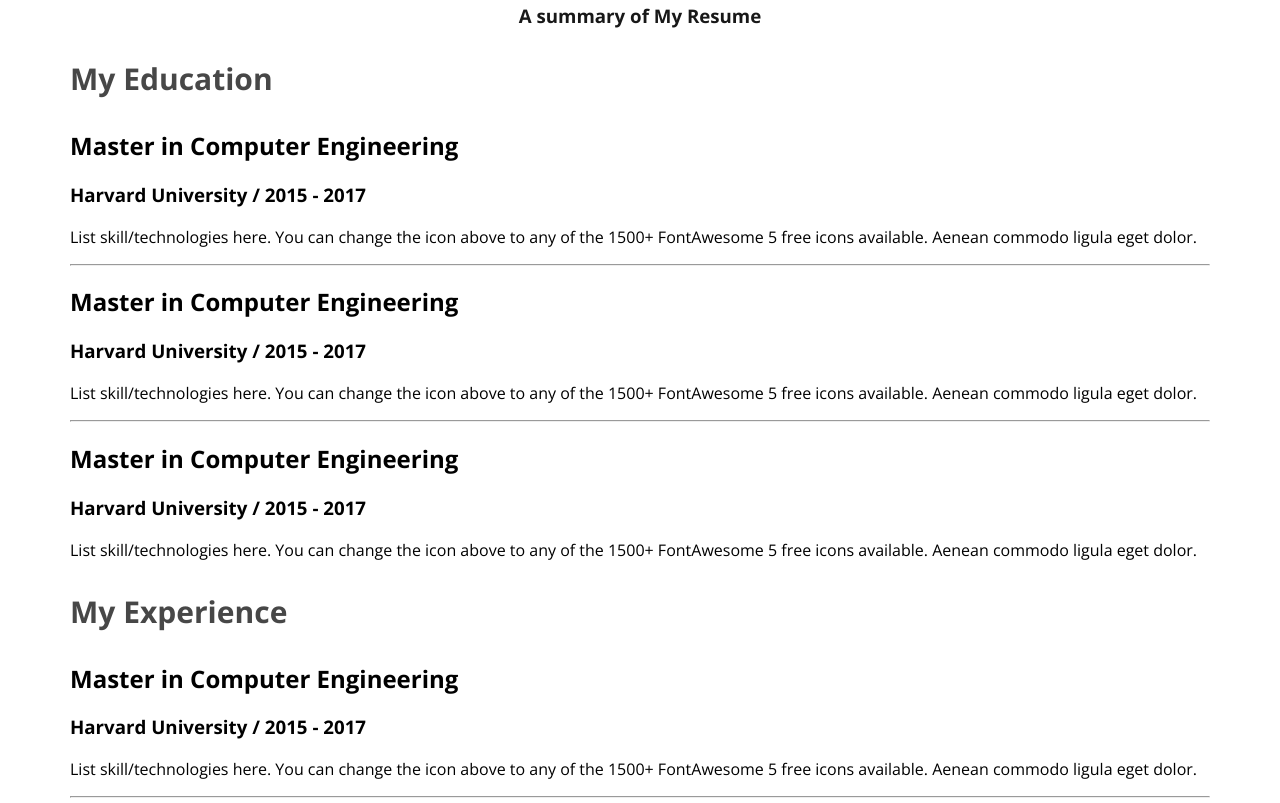
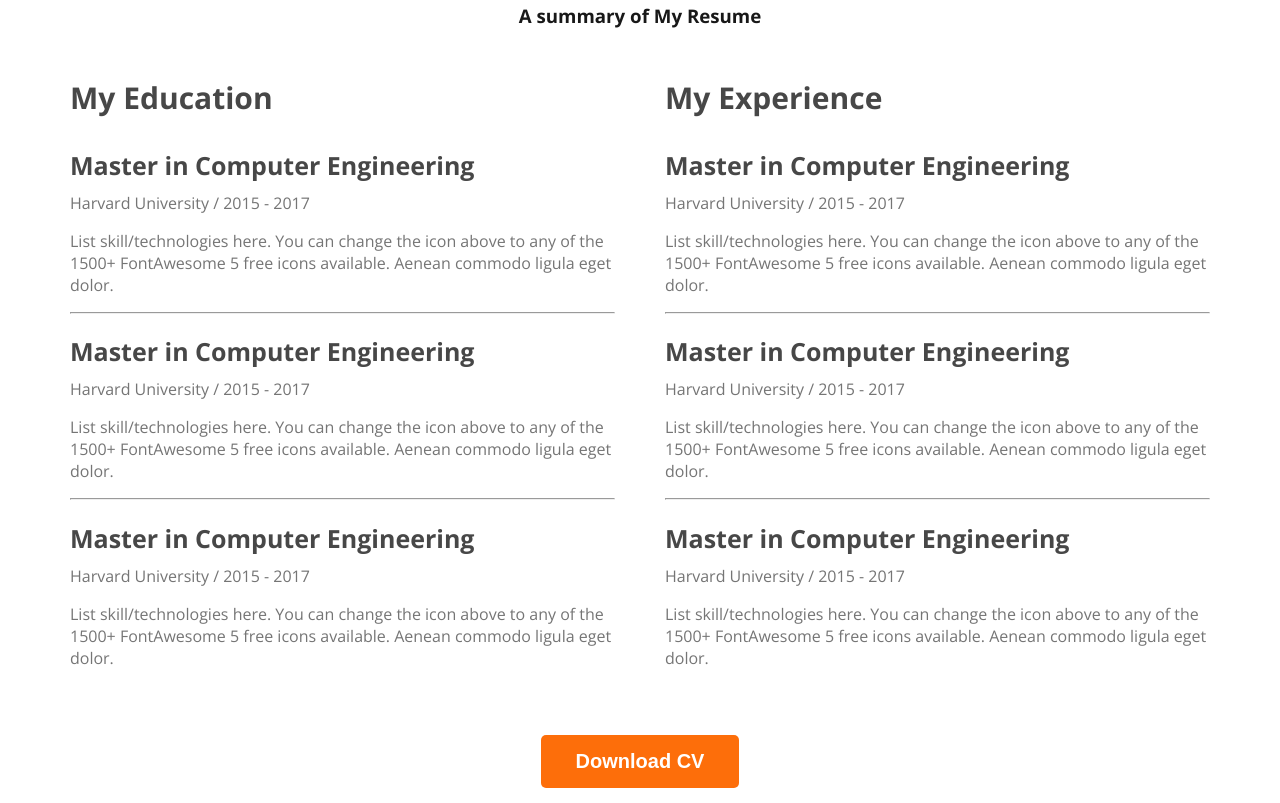
Before and after one commit to NaharJannathun/webdeveloper-portfolio, a plain HTML site: page index.html in a window 1280 px wide. Shown: the part 1877-2680 px from the top of the page. Drawn offline with nearby package versions, Linux system fonts and the light colour scheme.

Commit message:
finish the resume section

```diff
--- a/index.html
+++ b/index.html
@@ -109,6 +109,7 @@
         <!-- resume section -->
         <section>
             <h3 class="section-title">A summary of My Resume</h3>
+            <div class="resume-container">
                 <div class="resume-column">
                     <h3 class="resume-column-title">My Education</h3>
 
@@ -116,7 +117,8 @@
                         <h2 class="resume-item-title">Master in Computer Engineering</h2>
                         <h3 class="resume-item-institution">Harvard University / 2015 - 2017</h3>
                         <p class="resume-item-description">List skill/technologies here. You can change the icon above
-                        to any of the 1500+ FontAwesome 5 free icons available. Aenean commodo ligula eget dolor.</p>
+                            to any of the 1500+ FontAwesome 5 free icons available. Aenean commodo ligula eget dolor.
+                        </p>
 
                     </div>
                     <hr>
@@ -124,7 +126,8 @@
                         <h2 class="resume-item-title">Master in Computer Engineering</h2>
                         <h3 class="resume-item-institution">Harvard University / 2015 - 2017</h3>
                         <p class="resume-item-description">List skill/technologies here. You can change the icon above
-                        to any of the 1500+ FontAwesome 5 free icons available. Aenean commodo ligula eget dolor.</p>
+                            to any of the 1500+ FontAwesome 5 free icons available. Aenean commodo ligula eget dolor.
+                        </p>
 
                     </div>
                     <hr>
@@ -132,7 +135,8 @@
                         <h2 class="resume-item-title">Master in Computer Engineering</h2>
                         <h3 class="resume-item-institution">Harvard University / 2015 - 2017</h3>
                         <p class="resume-item-description">List skill/technologies here. You can change the icon above
-                        to any of the 1500+ FontAwesome 5 free icons available. Aenean commodo ligula eget dolor.</p>
+                            to any of the 1500+ FontAwesome 5 free icons available. Aenean commodo ligula eget dolor.
+                        </p>
 
                     </div>
 
@@ -145,7 +149,8 @@
                         <h2 class="resume-item-title">Master in Computer Engineering</h2>
                         <h3 class="resume-item-institution">Harvard University / 2015 - 2017</h3>
                         <p class="resume-item-description">List skill/technologies here. You can change the icon above
-                        to any of the 1500+ FontAwesome 5 free icons available. Aenean commodo ligula eget dolor.</p>
+                            to any of the 1500+ FontAwesome 5 free icons available. Aenean commodo ligula eget dolor.
+                        </p>
 
                     </div>
                     <hr>
@@ -153,7 +158,8 @@
                         <h2 class="resume-item-title">Master in Computer Engineering</h2>
                         <h3 class="resume-item-institution">Harvard University / 2015 - 2017</h3>
                         <p class="resume-item-description">List skill/technologies here. You can change the icon above
-                        to any of the 1500+ FontAwesome 5 free icons available. Aenean commodo ligula eget dolor.</p>
+                            to any of the 1500+ FontAwesome 5 free icons available. Aenean commodo ligula eget dolor.
+                        </p>
 
                     </div>
                     <hr>
@@ -161,11 +167,13 @@
                         <h2 class="resume-item-title">Master in Computer Engineering</h2>
                         <h3 class="resume-item-institution">Harvard University / 2015 - 2017</h3>
                         <p class="resume-item-description">List skill/technologies here. You can change the icon above
-                        to any of the 1500+ FontAwesome 5 free icons available. Aenean commodo ligula eget dolor.</p>
+                            to any of the 1500+ FontAwesome 5 free icons available. Aenean commodo ligula eget dolor.
+                        </p>
 
                     </div>
-
                 </div>
+            </div>
+            <div class="Download-CV"><button class="btn-primary">Download CV</button></div>
         </section>
     </main>
     <footer></footer>
--- a/styles/porfolio.css
+++ b/styles/porfolio.css
@@ -160,3 +160,37 @@ main section {
     font-weight: 700;
 
 }
+
+.resume-container {
+    display: flex;
+    gap: 50px;
+}
+
+
+.resume-item-title {
+    color: #474747;
+    font-size: 25px;
+    font-weight: 700;
+    margin-bottom: 10px;
+}
+
+.resume-item-institution {
+    margin-bottom: 10px;
+    margin-top: 5px;
+}
+
+.resume-item-institution,
+.resume-item-description {
+    color: #757575;
+    font-size: 16px;
+    font-weight: 400;
+}
+
+.resume-container hr {
+    margin: 0px;
+}
+
+.Download-CV {
+    text-align: center;
+    margin-top: 50px;
+}
```
Lines whose indentation alone changed are shown as unchanged.
